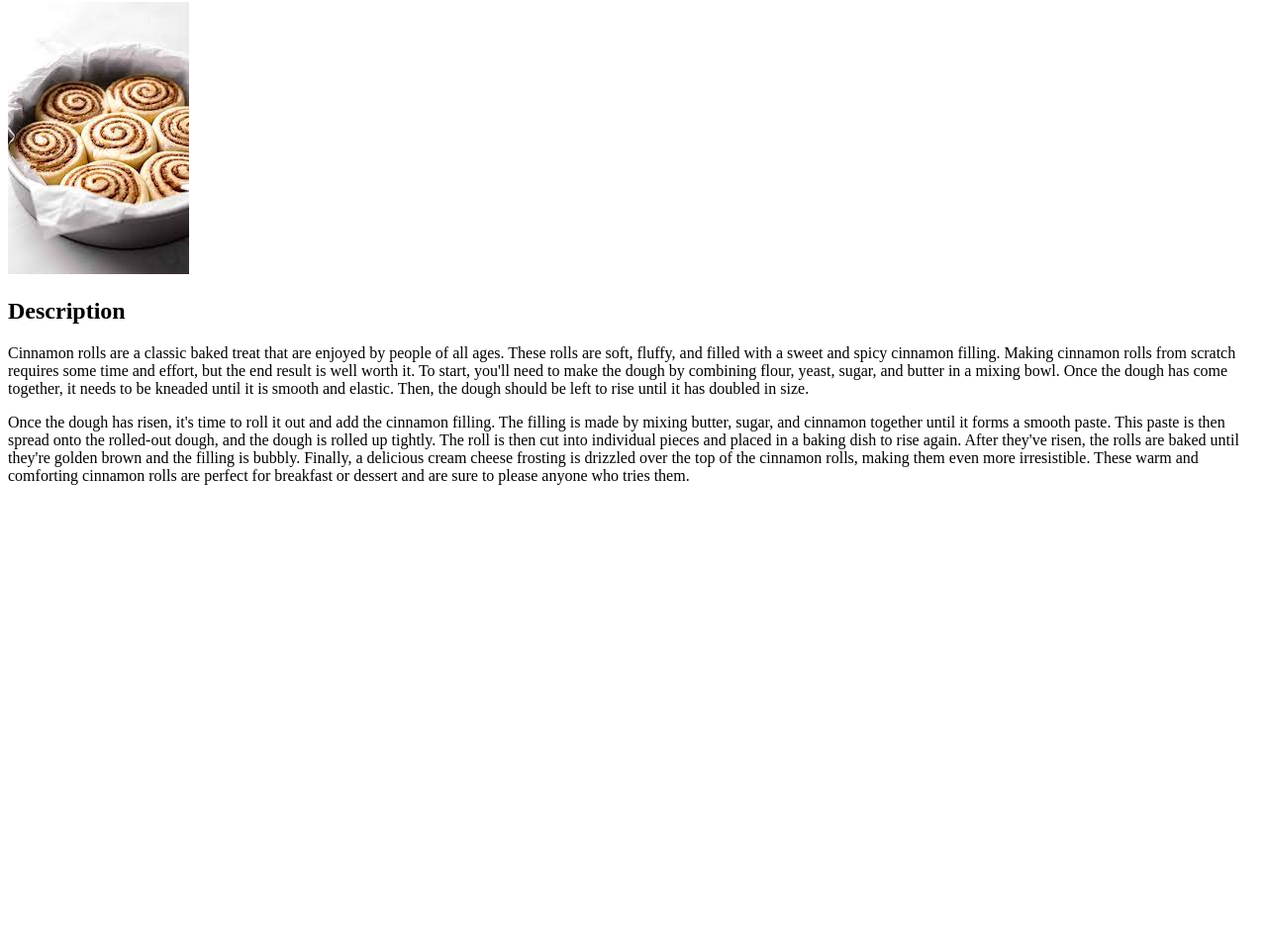
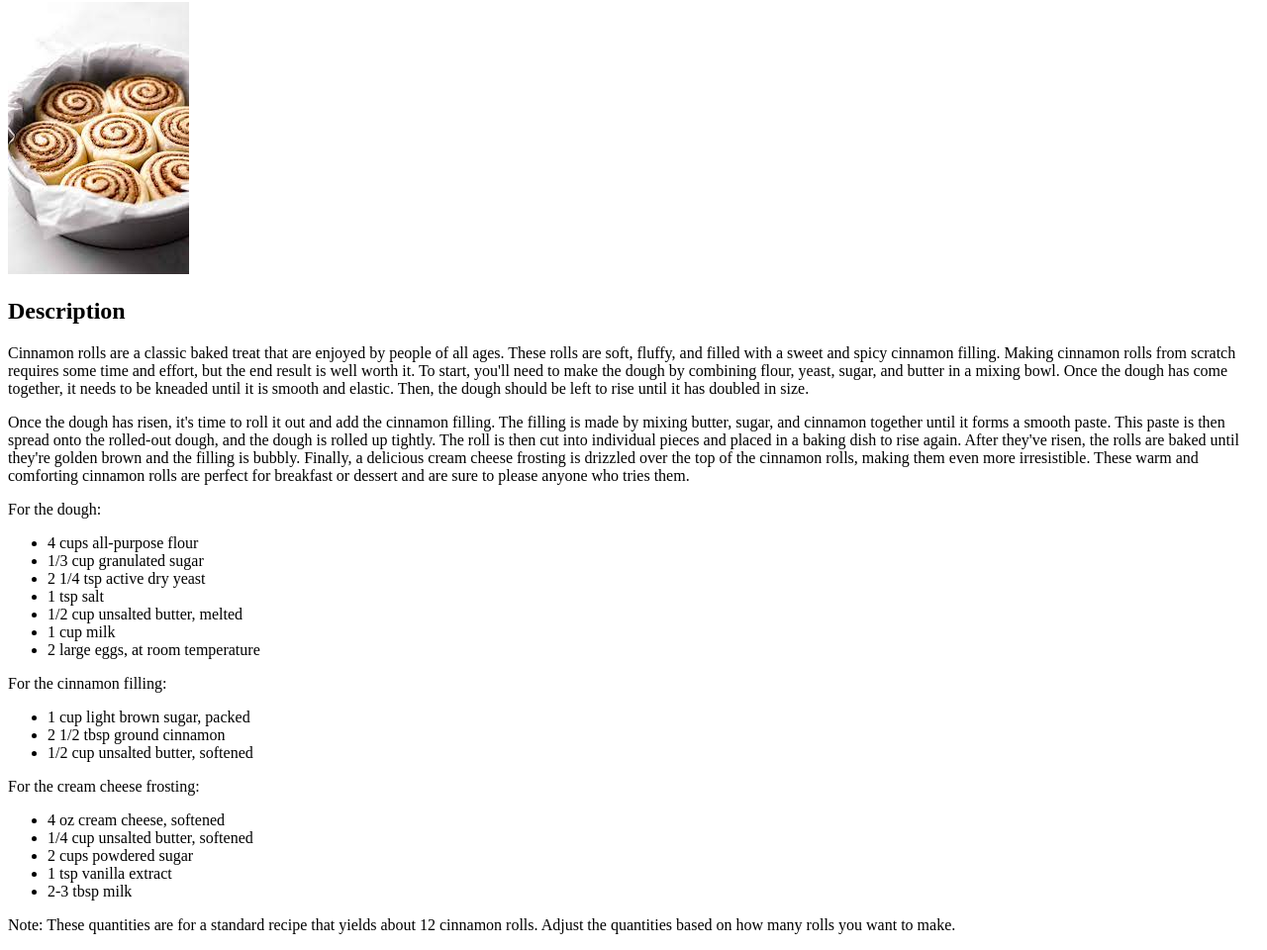
Before and after one commit to raf-c/recipes, a plain HTML site: page dishes/cinnamon_rolls.html in a window 1280 px wide. Shown: the part 78-1038 px from the top of the page at 99% size. Before the commit the page ends 800 px from the top, so only its background shows below. Drawn offline with Linux system fonts and the light colour scheme.

Commit message:
List recipe ingredients

```diff
--- a/dishes/cinnamon_rolls.html
+++ b/dishes/cinnamon_rolls.html
@@ -29,5 +29,32 @@
          of the cinnamon rolls, making them even more irresistible. These warm and
          comforting cinnamon rolls are perfect for breakfast or dessert and are sure
          to please anyone who tries them.</p>
+    <p>For the dough:</p>
+    <ul>
+        <li>4 cups all-purpose flour</li>
+        <li>1/3 cup granulated sugar</li>
+        <li>2 1/4 tsp active dry yeast</li>
+        <li>1 tsp salt</li>
+        <li>1/2 cup unsalted butter, melted</li>
+        <li>1 cup milk</li>
+        <li>2 large eggs, at room temperature</li>
+    </ul>
+    <p>For the cinnamon filling:</p>
+    <ul>
+        <li>1 cup light brown sugar, packed</li>
+        <li>2 1/2 tbsp ground cinnamon</li>
+        <li>1/2 cup unsalted butter, softened</li>
+    </ul>
+    <p>For the cream cheese frosting:</p>
+    <ul>
+        <li>4 oz cream cheese, softened</li>
+        <li>1/4 cup unsalted butter, softened</li>
+        <li>2 cups powdered sugar</li>
+        <li>1 tsp vanilla extract</li>
+        <li>2-3 tbsp milk</li>
+    </ul>
+    <p>Note: These quantities are for a standard recipe that yields about 12 cinnamon
+        rolls. Adjust the quantities based on how many rolls you want to make.</p>
+
 </body>
 </html>
```
